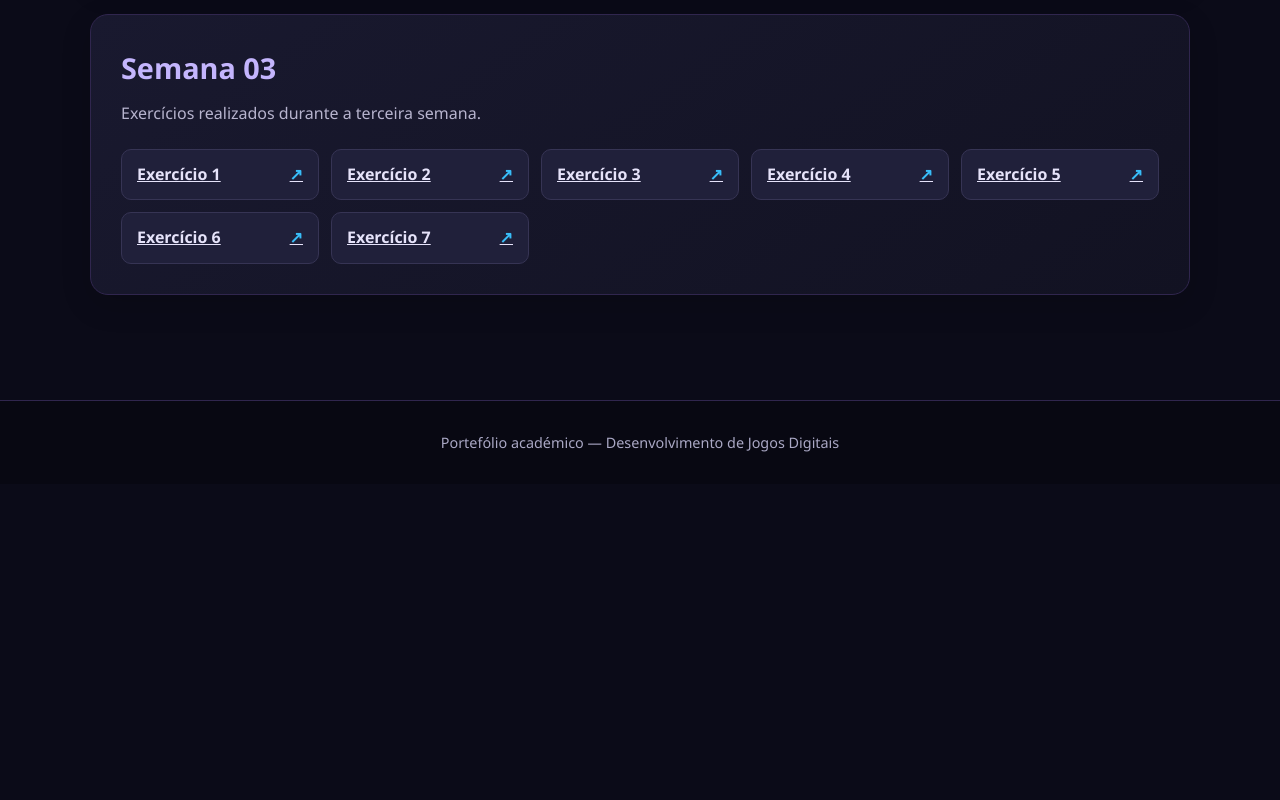
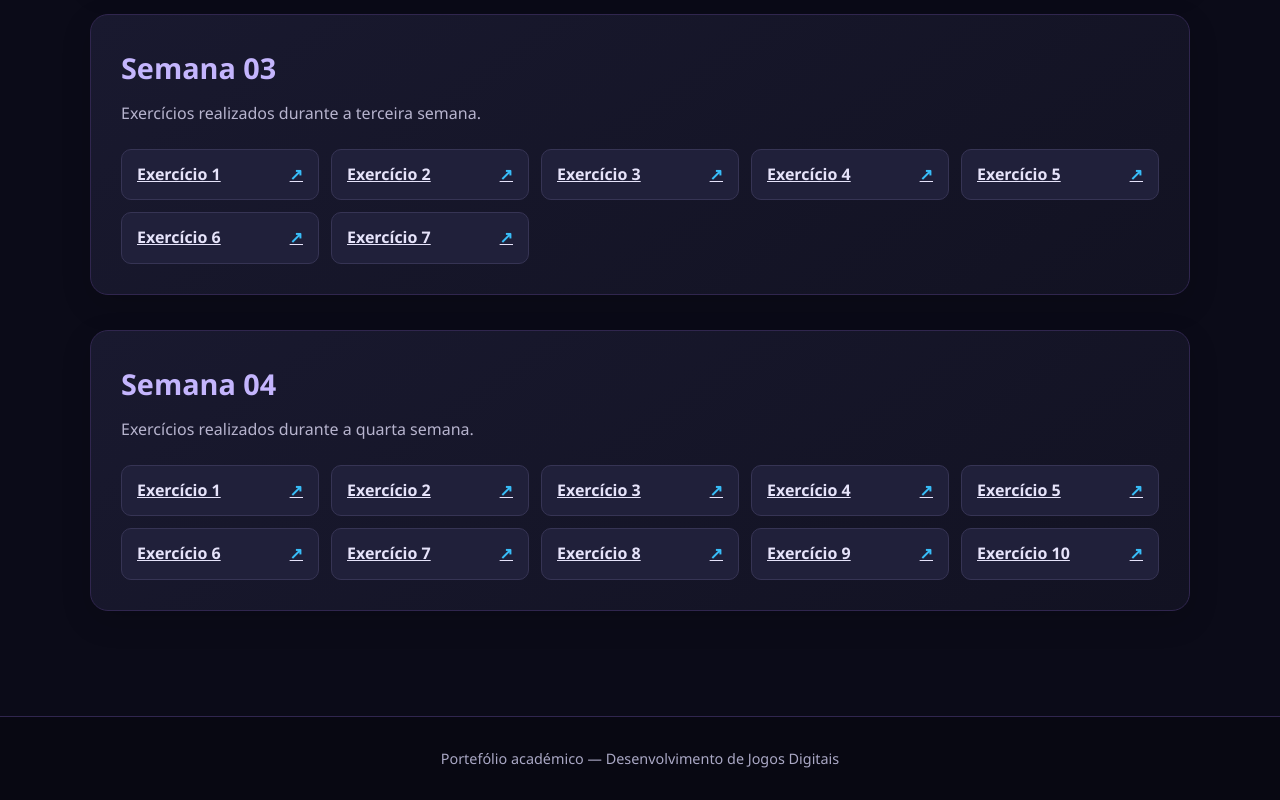
Before and after one commit to laraakk/portefolio-djd, a plain HTML site: page index.html in a window 1280 px wide. Shown: the part 912-1712 px from the top of the page. Before the commit the page ends 1396 px from the top, so only its background shows below. Drawn offline with Linux system fonts and the light colour scheme.

Commit message:
Adicionar semana04 à página principal

```diff
--- a/index.html
+++ b/index.html
@@ -44,6 +44,24 @@
                 <li><a href="semana03/Exercício 7/index.html">Exercício 7</a></li>
             </ul>
         </section>
+
+        <section>
+            <h2>Semana 04</h2>
+            <p>Exercícios realizados durante a quarta semana.</p>
+
+            <ul>
+                <li><a href="semana04/Exercício 1/index.html">Exercício 1</a></li>
+                <li><a href="semana04/Exercício 2/index.html">Exercício 2</a></li>
+                <li><a href="semana04/Exercício 3/index.html">Exercício 3</a></li>
+                <li><a href="semana04/Exercício 4/index.html">Exercício 4</a></li>
+                <li><a href="semana04/Exercício 5/index.html">Exercício 5</a></li>
+                <li><a href="semana04/Exercício 6/index.html">Exercício 6</a></li>
+                <li><a href="semana04/Exercício 7/index.html">Exercício 7</a></li>
+                <li><a href="semana04/Exercício 8/index.html">Exercício 8</a></li>
+                <li><a href="semana04/Exercício 9/index.html">Exercício 9</a></li>
+                <li><a href="semana04/Exercício 10/index.html">Exercício 10</a></li>
+            </ul>
+        </section>
     </main>
     <footer>
         <p>Portefólio académico — Desenvolvimento de Jogos Digitais</p>
```
